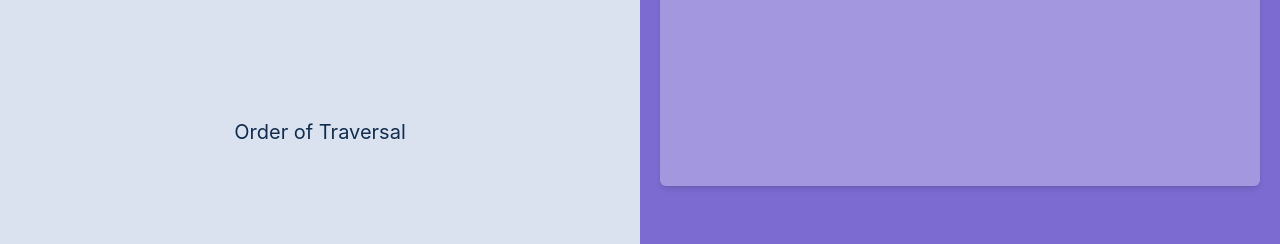
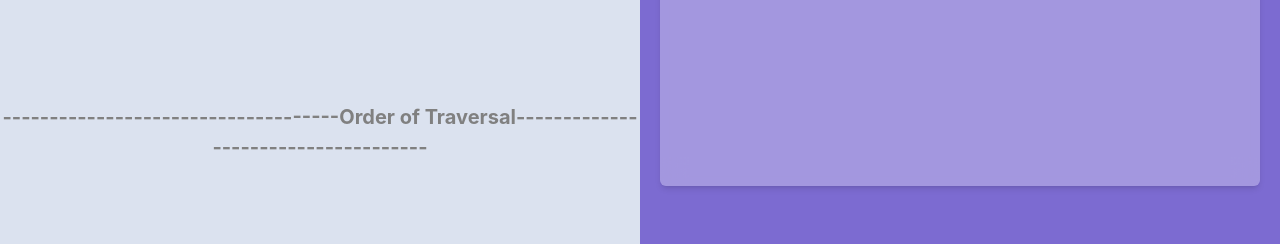
Before and after one commit to nijiyamaharjan/dsa-visualizer, a React (Create React App) app in the folder dsa-visualizer/: page /Tree in a window 1280 px wide. Shown: the part 428-672 px from the top of the page. Built offline with nearby package versions, Linux system fonts and the light colour scheme.

Commit message:
tiny change hehe

```diff
--- a/dsa-visualizer/src/components/Tree/Tree.js
+++ b/dsa-visualizer/src/components/Tree/Tree.js
@@ -229,7 +229,7 @@ class Tree extends Component {
           <div className="tree-diagram">
             <TreeDiagram data={this.state.treeData} />
           </div>
-          <span className="subtitle">Order of Traversal</span>
+          <span className="subtitle mt-6">------------------------------------Order of Traversal------------------------------------</span>
           <div className="transition-list">
             <TransitionedList list={this.state.list} />
           </div>
--- a/dsa-visualizer/src/components/Tree/styles/App.css
+++ b/dsa-visualizer/src/components/Tree/styles/App.css
@@ -69,10 +69,11 @@ path.link {
 
 .subtitle {
   font-size: 20px;
-  color: #112d4e;
+  color: grey;
   width: 100%;
   text-align: center;
   padding: 5% 0;
+  font-weight:bold;
 }
 
 .dropdown {
```
